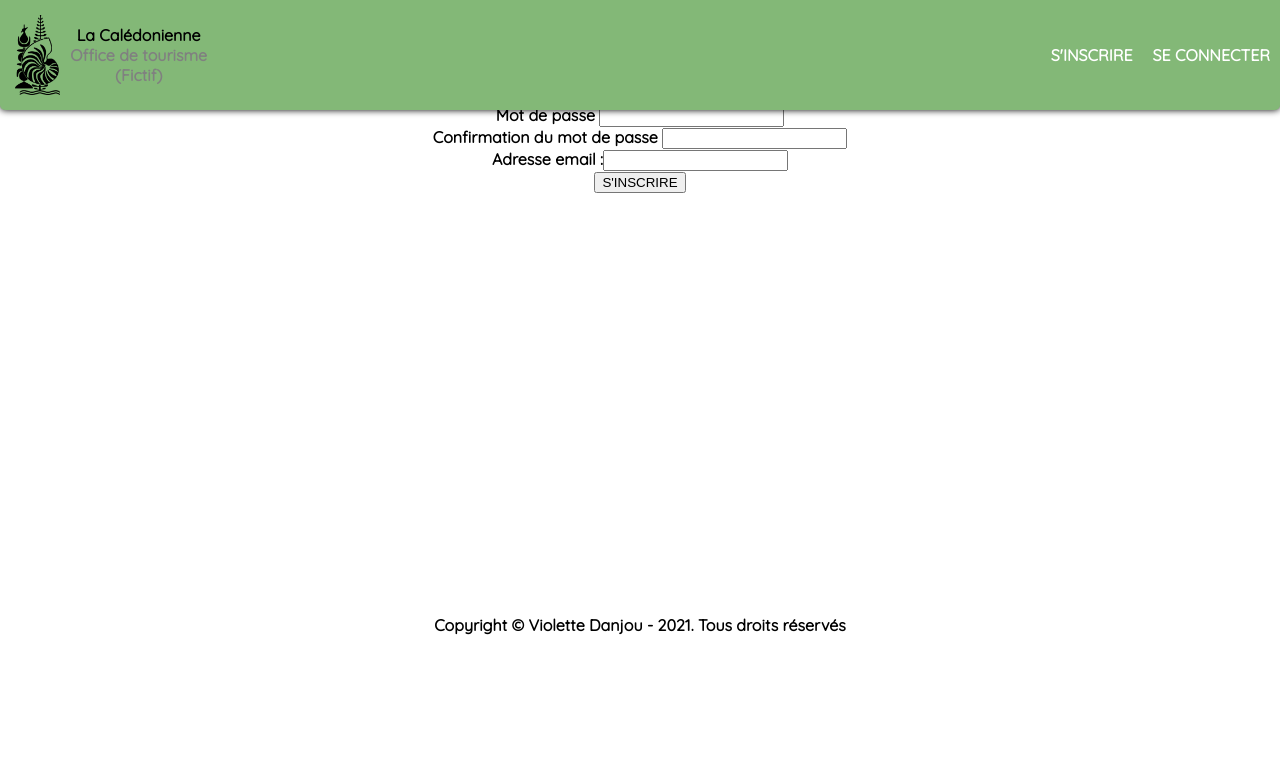
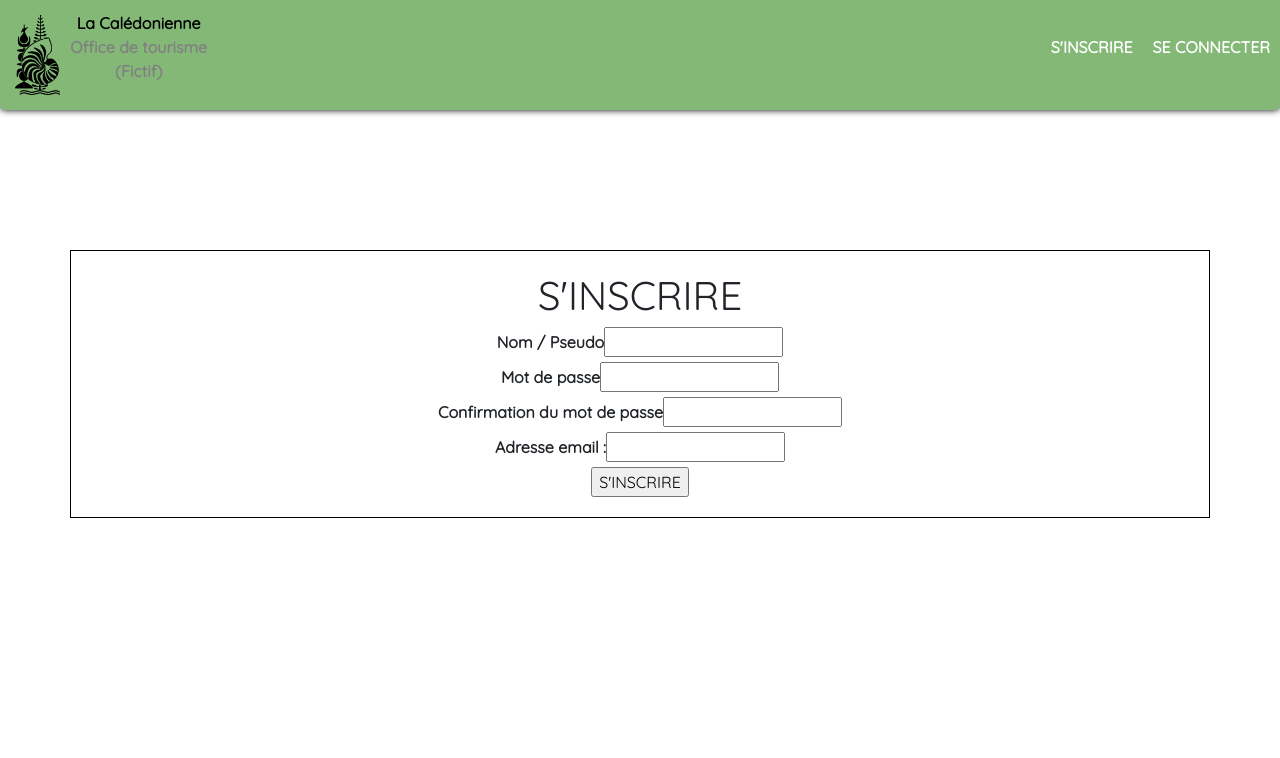
Before and after one commit to violettedanjou/Projet-5, a PHP site: page /index.php?action=afficheSignup in a window 1280 px wide. Shown: the top 758 px of the page. Before the commit the page ends 635 px from the top, so only its background shows below. Run offline with PHP 8.4, Linux system fonts and the light colour scheme; some libraries are stand-ins or nearby versions; some web fonts are replaced.

Commit message:
Pb avec les use et namspace

```diff
--- a/app/controller/controller_back.php
+++ b/app/controller/controller_back.php
@@ -6,7 +6,8 @@ use app\controller\controller_back;
 
 class controller_back
 {
-	function insert() {
+	function insert()
+	{
 		$memberManager = new MemberManager();
 		$pseudoExist = $memberManager->verifyPseudo($_POST['pseudo']);
 
@@ -18,7 +19,6 @@ class controller_back
 		}
 		else {
 			throw new Exception("Le pseudo est déjà utilisé. Essayez autre chose.", 1);
-	        ;
 		}
 	}
 	function connect() {
--- a/app/model/Manager.php
+++ b/app/model/Manager.php
@@ -1,4 +1,8 @@
 <?php
+namespace app\model\Manager;
+
+require "vendor/autoload.php";
+
 class Manager
 {
     protected function dbConnect()
--- a/app/public/style.css
+++ b/app/public/style.css
@@ -11,6 +11,8 @@ body
 	height: 100%;
 	/*min-height: calc(100% - 140px);*/
 }
+
+
 
 /* BARRE DE NAVIGATION */
 header
@@ -96,3 +98,19 @@ li:hover
 	font-family: 'Single Day', cursive;
 	top: 200px;
 }
+
+
+/* SE CONNECTER */
+.row.signup-form, .row.form-connexion
+{
+    /*position:absolute;
+    width: 400px;
+    height: auto;
+    top: 45%;
+    left: 46%;
+    margin-left: -145px;
+    margin-top: -100px;*/
+    margin-top: 250px;
+    padding: 20px;
+	border: 1px solid black;
+}
--- a/app/view/signupView.php
+++ b/app/view/signupView.php
@@ -2,7 +2,9 @@
 
 ob_start(); ?>
 
-<div id="signup-form">
+<div class="container">
+	<div class="row signup-form">
+		<div class="col-12">
 			<h1>S'INSCRIRE</h1>
 				<form action="index.php?action=validSignup" method="post">
 					<label for="pseudo">Nom / Pseudo </label><input type="text" name="pseudo" class="input-signup" /><br/>
@@ -12,6 +14,8 @@ ob_start(); ?>
 					<input type="submit" name="signup" value="S'INSCRIRE" id="button_signup">
 				</form>
 			</div>
+		</div>
+</div>
 
 <?php $content = ob_get_clean();
 require('app/view/template.php'); ?>
--- a/app/view/template.php
+++ b/app/view/template.php
@@ -8,6 +8,9 @@
 	<link href="https://fonts.googleapis.com/css2?family=Single+Day&display=swap" rel="stylesheet"> <!-- Police -->
 
 	<link rel="stylesheet" type="text/css" href="https://cdnjs.cloudflare.com/ajax/libs/font-awesome/5.11.2/css/all.min.css"> <!-- Icones -->
+
+	<meta name="viewport" content="width=device-width, initial-scale=1, shrink-to-fit=no">
+	<link rel="stylesheet" href="https://stackpath.bootstrapcdn.com/bootstrap/4.4.1/css/bootstrap.min.css" integrity="sha384-Vkoo8x4CGsO3+Hhxv8T/Q5PaXtkKtu6ug5TOeNV6gBiFeWPGFN9MuhOf23Q9Ifjh" crossorigin="anonymous"> <!-- Bootstrap -->
 
 	<link href="app/public/style.css" rel="stylesheet" />
 	<title><?= $title ?></title>
```
Also changed, not shown: app/model/MemberManager.php (+31 -0 lines), app/view/signinView.php (+6 -2 lines). Lines whose indentation alone changed are shown as unchanged.
